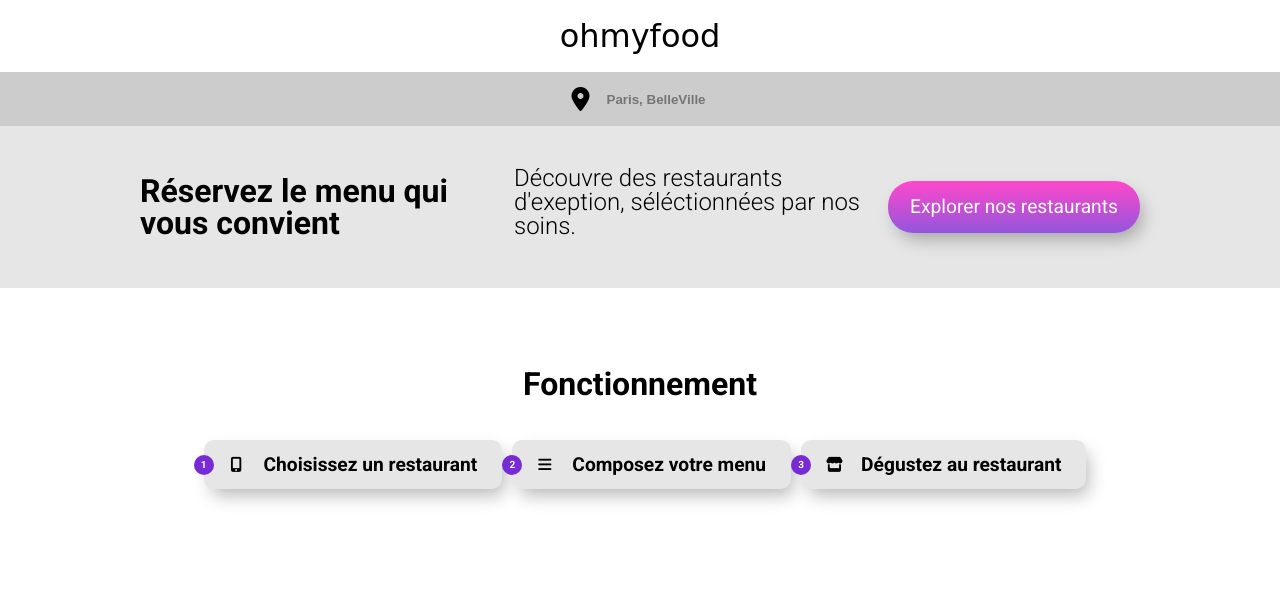
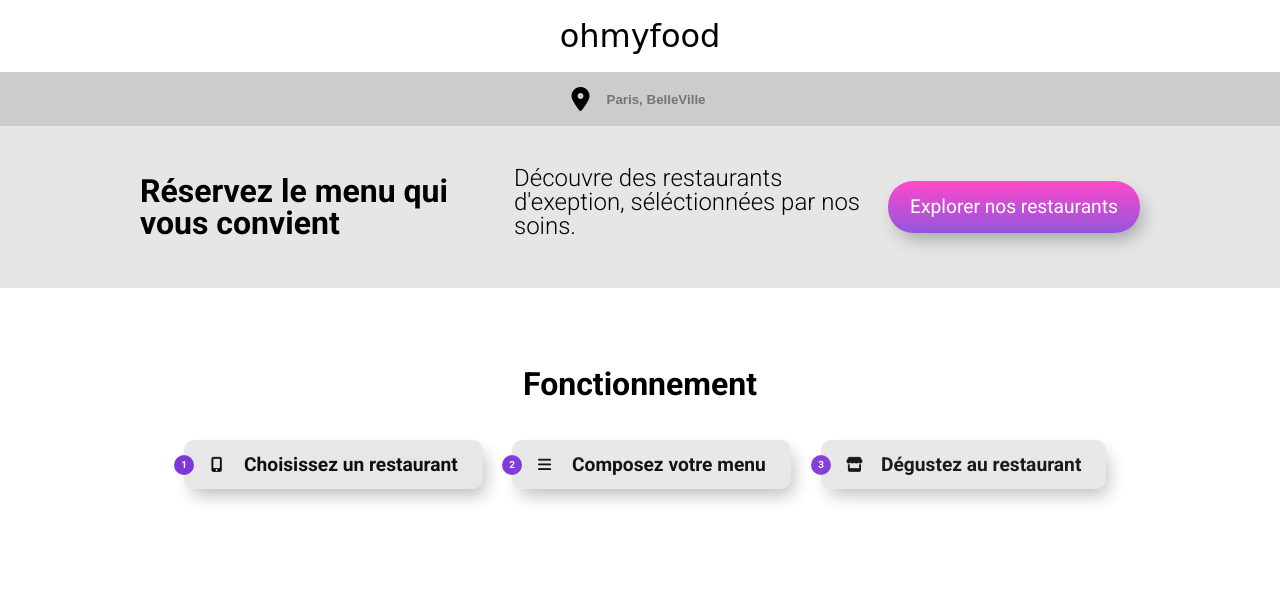
Before and after one commit to chifouu65/p3_OC_NL, a plain HTML site: page index.html in a window 1280 px wide. Shown: the top 606 px of the page. Drawn offline with Linux system fonts and the light colour scheme; a web font is replaced by a local one.

Commit message:
ajout des dernier menu.

```diff
--- /dev/null
+++ b/scss/base/_map.scss
@@ -0,0 +1,33 @@
+@use "./colors" as *;
+@use "./typography" as *;
+@use "./media-query" as *;
+
+
+:root {
+    @each $color, $shades in $colors {
+        @each $shade, $value in $shades {
+            --clr-#{$color}-#{$shade}: #{$value};
+        }
+    }
+
+    @each $screen-size, $font-size in $type-scales {
+        @if $screen-size == small {
+            @each $size, $value in $font-size {
+                --fs-#{$size}: #{$value};
+            }
+        } @else {
+            @include mq(small) {
+                @each $size, $value in $font-size {
+                    --fs-#{$size}: #{$value};
+                }
+            }
+        }
+    }
+}
+@each $color, $shades in $colors {
+    @each $shade, $value in $shades {
+        .bg-#{$color}-#{$shade} {
+            background-color: $value;
+        }
+    }
+}
--- a/scss/components/_articles.scss
+++ b/scss/components/_articles.scss
@@ -6,7 +6,7 @@
 %article_function {
     @include flexBox(15,column,none,none);
     @media screen and (min-width: 40rem) {
-        @include flexBox(0,row,center,none);
+        @include flexBox(20,row,center,none);
     }
     padding-bottom: 40px;
     .function__article {
--- a/scss/pages/_home.scss
+++ b/scss/pages/_home.scss
@@ -5,7 +5,7 @@
 @use "../abstract/mixins" as *;
 
 header {
-    animation: transIn 1s;
+    animation: transIn 4s;
     nav {
         @extend %nav;
     }
@@ -16,7 +16,7 @@ header {
 }
 
 main {
-    animation: transIn 2s;
+    animation: transIn 5s;
 
     .function {
         @media screen and (min-width: 40rem) {
@@ -38,13 +38,13 @@ main {
             @extend %article_function;
         }
         .card-1 {
-            animation: transIn 2s ;
+            animation: transIn 7s ;
         }
         .card-2 {
-            animation: transIn 2.5s ;
+            animation: transIn 7.5s ;
         }
         .card-3 {
-            animation: transIn 3s ;
+            animation: transIn 8s ;
         }
 
     }
--- a/scss/pages/_menu.scss
+++ b/scss/pages/_menu.scss
@@ -4,6 +4,7 @@
 @use "../abstract/extensions" as *;
 
 header {
+    animation: transIn 5s;
     nav {
         i {
             position: absolute;
@@ -15,7 +16,7 @@ header {
 
 main {
     @include flexBox(0,column,space-between,none);
-
+    animation: transIn 6s;
     .menu__img  {
         position: absolute;
         z-index: -1;
@@ -32,11 +33,17 @@ main {
     }
 
     .container {
-        @include flexBox(20,column,space-between,none);
-        @media screen and (min-width:60rem) {
-            @include flexBox(50,column,space-between,none);
+        .entree {
+            animation: transIn 7s;
+        }
+        .plats {
+            animation: transIn 7.5s;
+        }
+        .desserts {
+            animation: transIn 8s;
         }
 
+        @include flexBox(20,column,space-between,none);
         width: 100%;
         border-radius: $borderR-top;
         z-index: 1;
@@ -50,52 +57,36 @@ main {
                 font-size: var(--fs-600);
             }
         }
-
-        .entree {
-            animation: transIn 1s;
-        }
-
-        .plats {
-            animation: transIn 2s;
-        }
-
-        .desserts {
-            animation: transIn 3s;
-        }
         .box {
             @media screen and (min-width:60rem) {
                 @include flexBox(20,row,flex-end,none);
             }
             padding: 0px 20px;
             &__title {
+                text-transform: uppercase;
+                border-bottom: 3px solid var(--clr-article-100);
+                padding:5px 0;
+                width: 40px;
+                font-size: var(--fs-300);
                 @media screen and (min-width:60rem) {
                     @include flexBox(0,none,center,center);
                     border: 0;
                     border-right: 3px solid var(--clr-article-100);
                     width: 25%;
                 }
-                border-bottom: 3px solid var(--clr-article-100);
-                padding:5px 0;
-                width: 40px;
-                font-size: var(--fs-300);
             }
             &__menu {
-                @media screen and (min-width:60rem) {
-                    min-width: 25%;
-                    max-width: 25%;
-                }
+                @extend %shadow;
                 margin:20px 0;
                 overflow: hidden;
                 display: flex;
                 flex-direction: row;
-                @extend %shadow;
                 border-radius: $borderR;
 
                 &__text {
                     @include flexBox(0,column,space-between,none);
                     width: 100%;
                     padding: 10px 0px 10px 10px;
-
                     .title {
                         font-weight: 600;
                         font-size: var(--fs-300);
@@ -113,7 +104,6 @@ main {
                         }
                     }
                 }
-
                 &__check {
                    border-radius: $borderR-right;
                    display: inline;
@@ -129,20 +119,13 @@ main {
                     border-radius: $borderR-50;
                    }
                 }
-
                 &:hover {
-
                     .box__menu__check {
                         width: 25%;
                         display: flex;
                         transform: translateX(0);
                         transition: 0.5s ease-in-out;
                         svg {
-                            animation: 0.35s rotate 0.15s linear;
-                        }
-                    }
-                }
-
                             @keyframes rotate {
                                 0% {
                                   -webkit-transform: rotate3d(0, 0, 1, 0deg);
@@ -165,9 +148,16 @@ main {
                                   transform: rotate3d(0, 0, 1, 360deg);
                                 }
                             }
+                            animation: 0.35s rotate 0.15s linear;
                         }
                     }
-
+                }
+                @media screen and (min-width:60rem) {
+                    min-width: 25%;
+                    max-width: 25%;
+                }
+            }
+        }
         .btn__menu {
             display: flex;
             justify-content: center;
@@ -182,6 +172,9 @@ main {
             padding-bottom: 40px;
         }
     }
+    @media screen and (min-width:60rem) {
+        @include flexBox(50,column,space-between,none);
+    }
 }
 
 footer {
```
Also changed, not shown: scss/main.css, 1 other file. Lines whose indentation alone changed are shown as unchanged.
